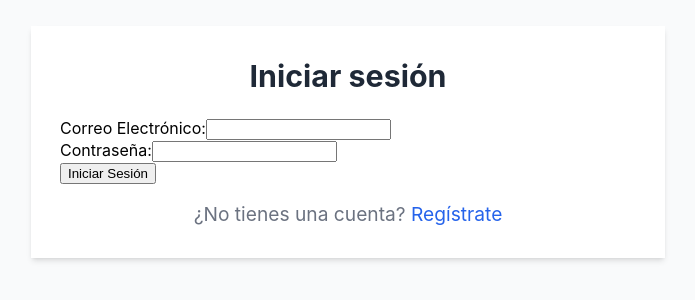
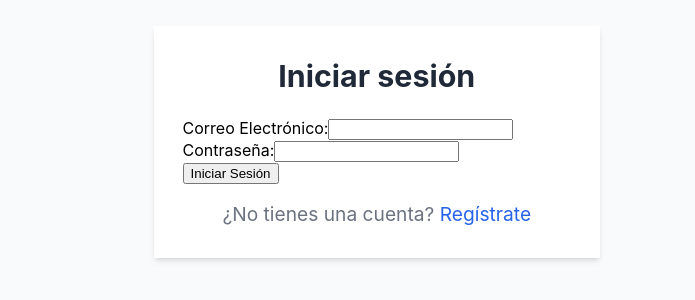
Before and after one commit to V1ct0r5/proyecto_web_TFG, a React (Create React App) app in the folder frontend/reactapp/: page / in a window 1280 px wide. Shown: the part 306-606 px from the top of the page, without its empty margins (308-1003 px from the left). Built offline with nearby package versions, Linux system fonts and the light colour scheme.

Commit message:
Añadido div de "main-container" en LoginPage.js

```diff
--- a/frontend/reactapp/src/pages/LoginPage.js
+++ b/frontend/reactapp/src/pages/LoginPage.js
@@ -6,13 +6,15 @@ import styles from "./AuthLayout.module.css"
 
 
 function LoginPage() {
-  return (
-    <div className={styles.authPage}>
-        <div className={styles.formContainer}>
-            <h1 className={styles.formTitle}>Iniciar sesión</h1><LoginForm/>
-                <p className={styles.formFooter}>¿No tienes una cuenta? <Link to="/register" className={styles.formLink}>Regístrate</Link></p>
+    return (
+        <div className={styles.authPage}>
+            <div className={styles.mainContentArea}>
+                <div className={styles.formContainer}>
+                    <h1 className={styles.formTitle}>Iniciar sesión</h1><LoginForm />
+                    <p className={styles.formFooter}>¿No tienes una cuenta? <Link to="/register" className={styles.formLink}>Regístrate</Link></p>
+                </div>
+            </div>
         </div>
-    </div>
     );
 }
 
```
